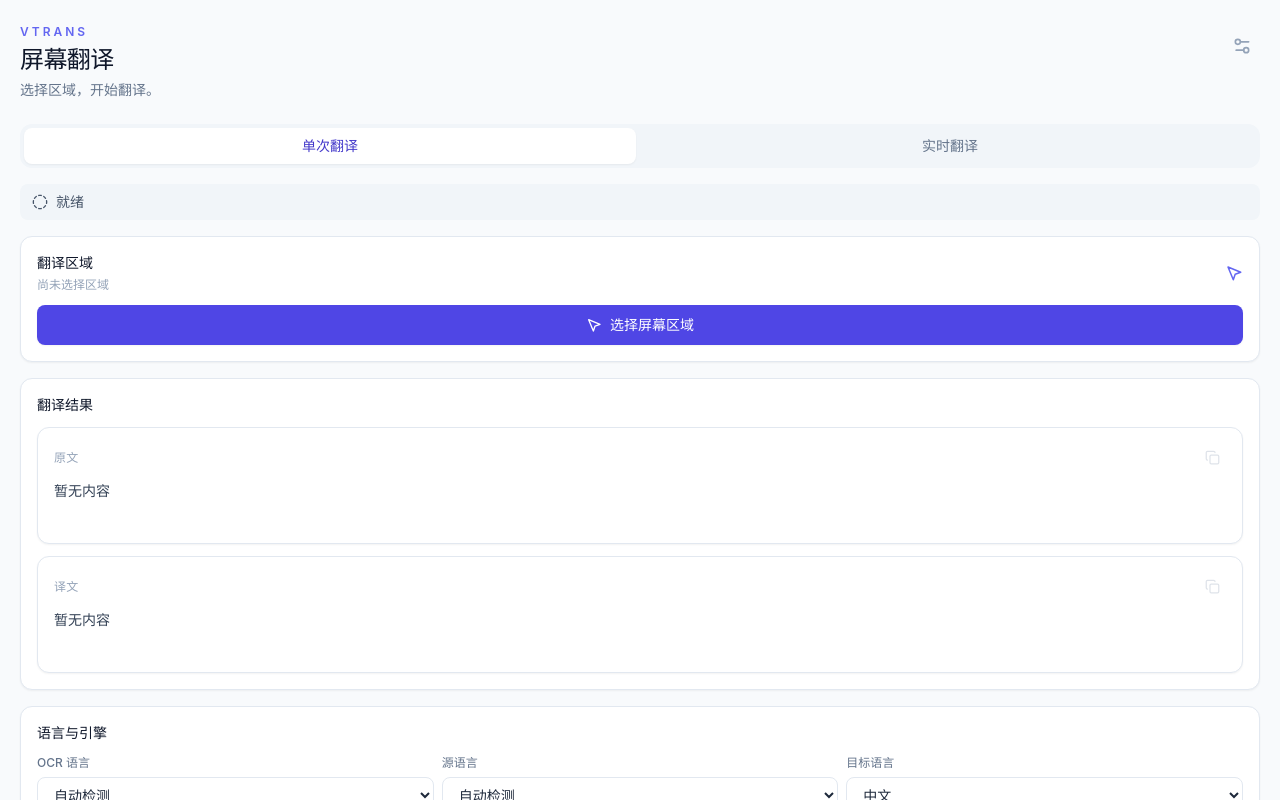
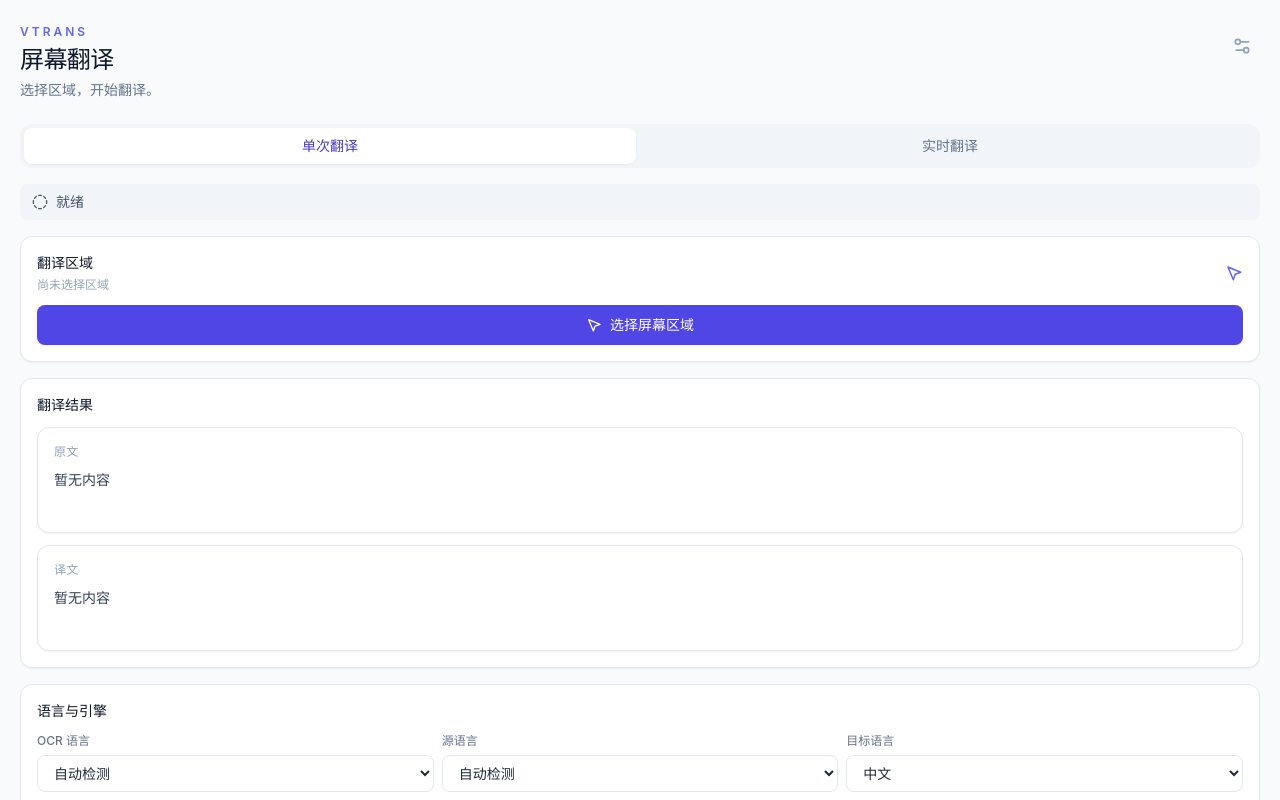
Before and after one commit to ArrogHie/VTrans, a React (Vite) app: page / in a window 1280 px wide. Shown: the top 800 px of the page. Built offline with nearby package versions, Linux system fonts and the light colour scheme.

Commit message:
fix(frontend): remove ineffective result copy buttons

```diff
--- a/src/components/ResultCard.tsx
+++ b/src/components/ResultCard.tsx
@@ -1,5 +1,4 @@
-import { Copy, RefreshCw } from "lucide-react";
-import { useState } from "react";
+import { RefreshCw } from "lucide-react";
 
 interface ResultCardProps {
   title: string;
@@ -9,17 +8,6 @@ interface ResultCardProps {
 }
 
 export function ResultCard({ title, text, actionLabel, onAction }: ResultCardProps) {
-  const [copied, setCopied] = useState(false);
-  const copy = async () => {
-    if (!text) return;
-    try {
-      await navigator.clipboard.writeText(text);
-      setCopied(true);
-      window.setTimeout(() => setCopied(false), 1200);
-    } catch {
-      setCopied(false);
-    }
-  };
   return (
     <section className="rounded-xl border border-slate-200 bg-white p-4 shadow-sm">
       <div className="mb-2 flex items-center justify-between gap-3">
@@ -30,9 +18,6 @@ export function ResultCard({ title, text, actionLabel, onAction }: ResultCardPro
               <RefreshCw size={15} aria-hidden="true" />
             </button>
           )}
-          <button type="button" onClick={copy} disabled={!text} className="rounded-md p-1.5 text-slate-400 hover:bg-slate-100 hover:text-indigo-600 disabled:opacity-30" title={copied ? "已复制" : "复制"}>
-            <Copy size={15} aria-hidden="true" />
-          </button>
         </div>
       </div>
       <p className="min-h-12 whitespace-pre-wrap break-words text-sm leading-6 text-slate-700">{text || "暂无内容"}</p>
```
